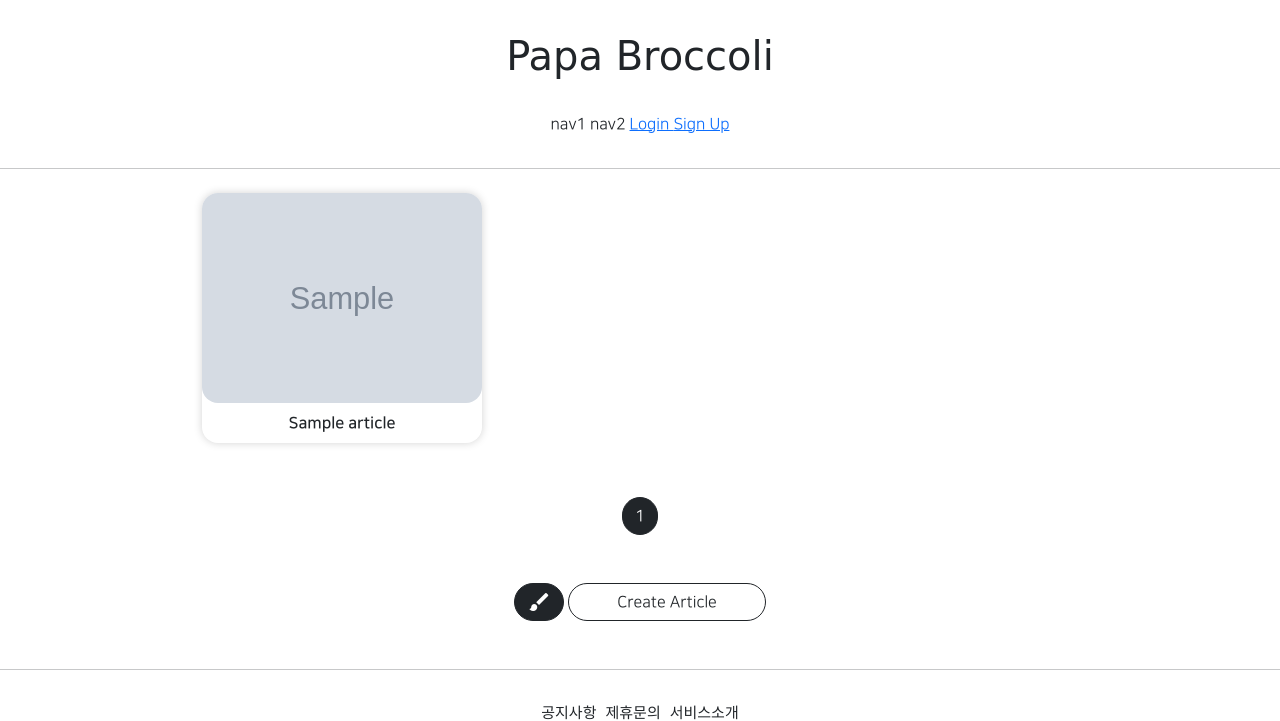
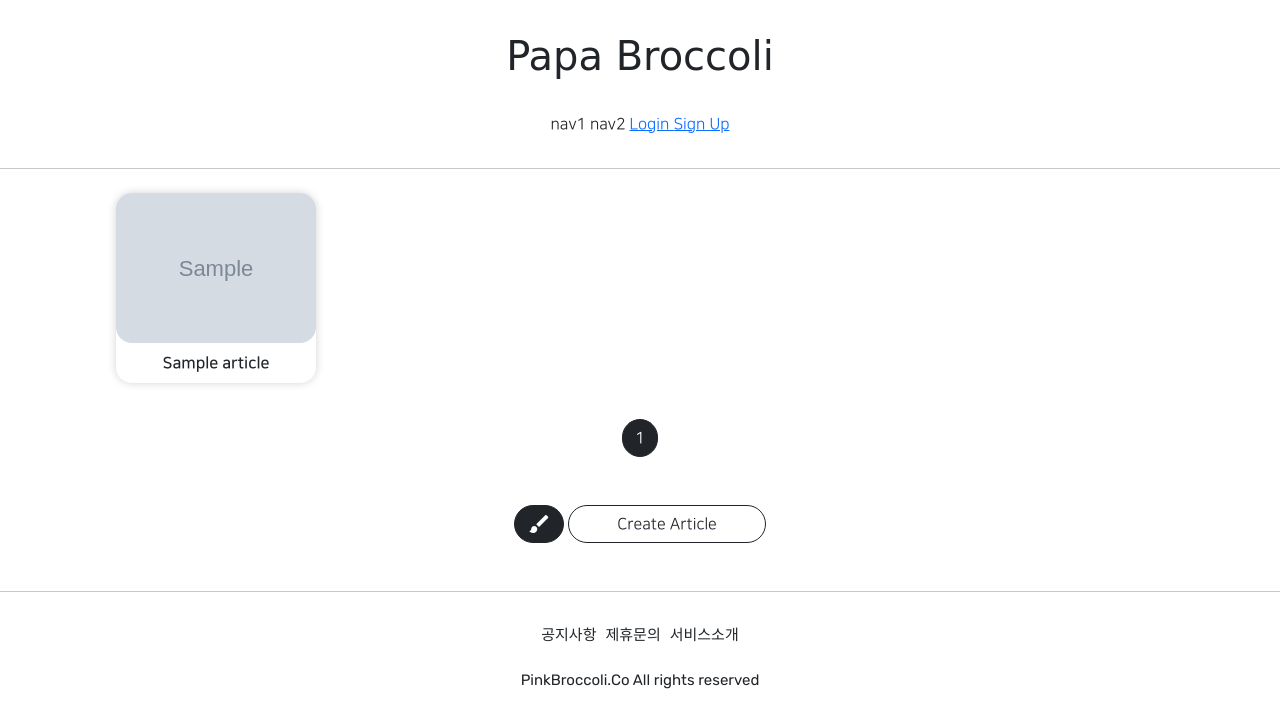
Before and after one commit to Minseong-COLI/practice, a Django app: page /articles/list/ in a window 1280 px wide. Shown: the top 721 px of the page. Run offline with Django 3.2, Linux system fonts and the light colour scheme; tables that the repository leaves empty hold one stand-in row (values such as "Sample post"); grey boxes marked "Sample" are stand-in pictures; parts of the project's set-up code (start-up, migrations or seed data) failed here and were passed over; some libraries are stand-ins or nearby versions; some web fonts are replaced.

Commit message:
2021.08.12 commit_1

```diff
--- a/articleapp/templates/articleapp/list.html
+++ b/articleapp/templates/articleapp/list.html
@@ -4,8 +4,13 @@
 {% block content %}
 
     <style>
+        .container {
+            padding: 0;
+            margin: 0 auto;
+        }
         .container div {
-            width: 280px;
+            width: 45%;
+                max-width: 200px;
             {#background-color: antiquewhite;#}
             display: flex;
             justify-content: center;
--- a/static/js/magicgrid.js
+++ b/static/js/magicgrid.js
@@ -277,7 +277,7 @@ MagicGrid.prototype.listen = function listen () {
 let magicGrid = new MagicGrid({
   container: '.container',
   animate: true,
-  gutter: 30,
+  gutter: 12,
   static: true,
   useMin: true
 });
```
